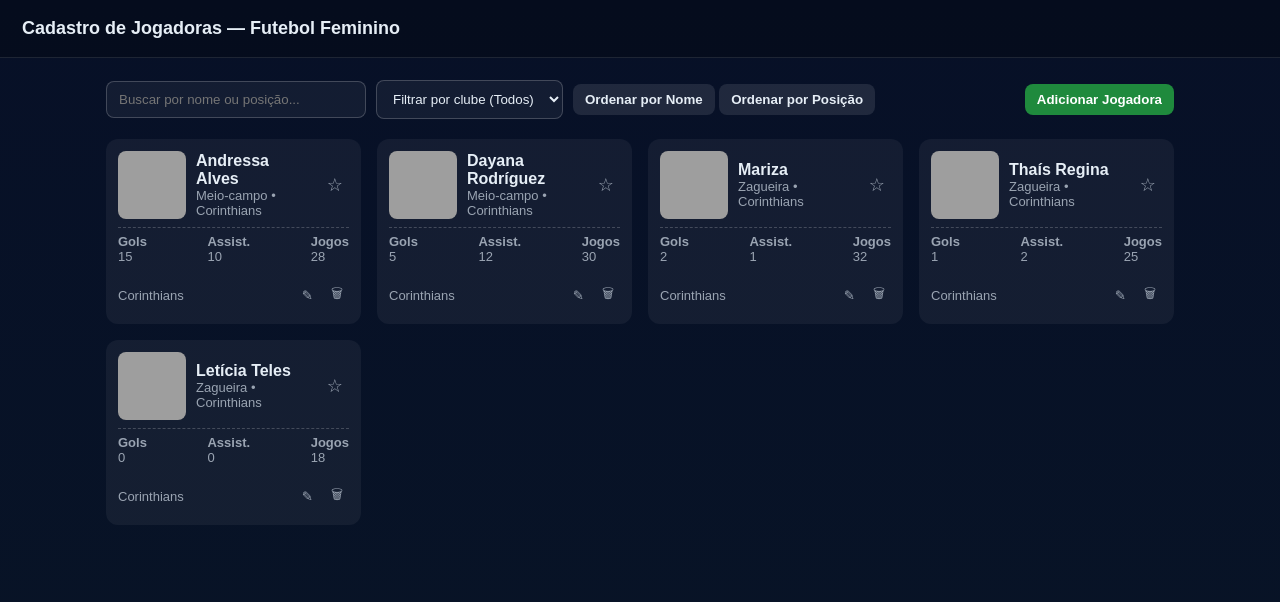
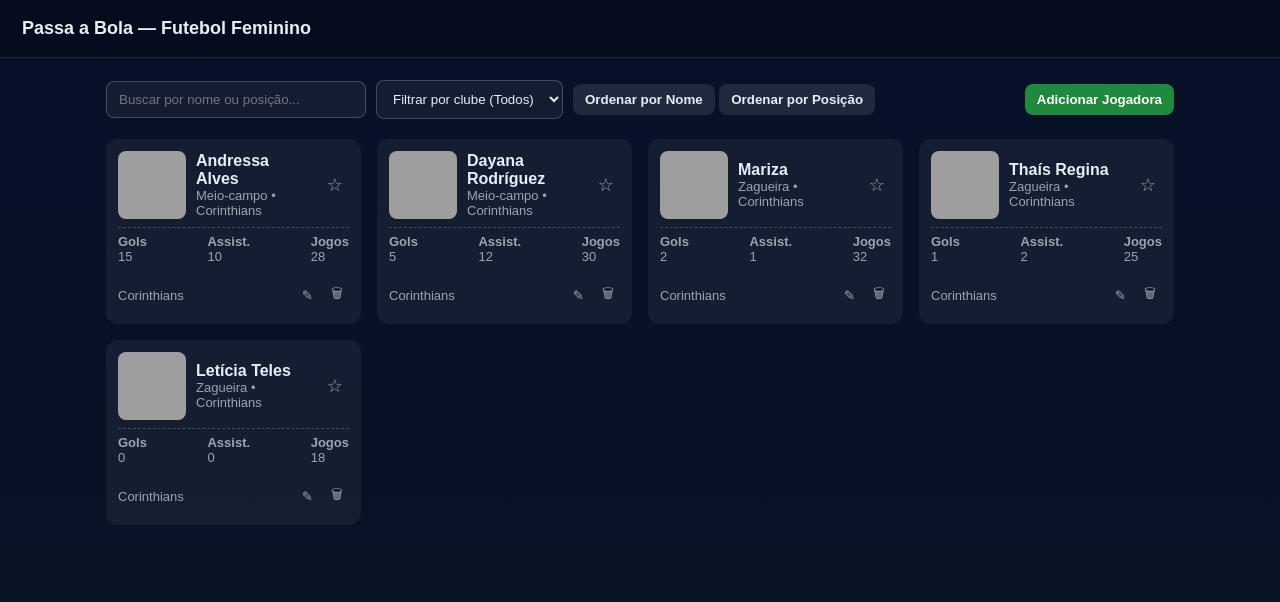
Before and after one commit to jvmtts/CP4-WebDev, a plain HTML site: page index.html in a window 1280 px wide. Shown: the top 602 px of the page. Drawn offline with nearby package versions, Linux system fonts and the light colour scheme; grey boxes are pictures that could not be loaded.

Commit message:
AjusteseReadme

```diff
--- a/index.html
+++ b/index.html
@@ -9,7 +9,7 @@
 </head>
 <body>
   <header class="topbar">
-    <h1>Cadastro de Jogadoras — Futebol Feminino</h1>
+    <h1>Passa a Bola — Futebol Feminino</h1>
   </header>
 
   <main class="container">
```
Also changed, not shown: 1 other file.
